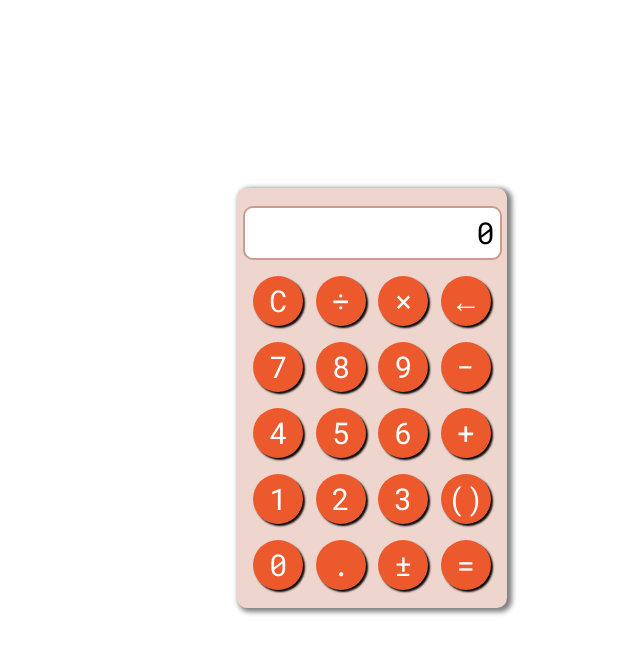
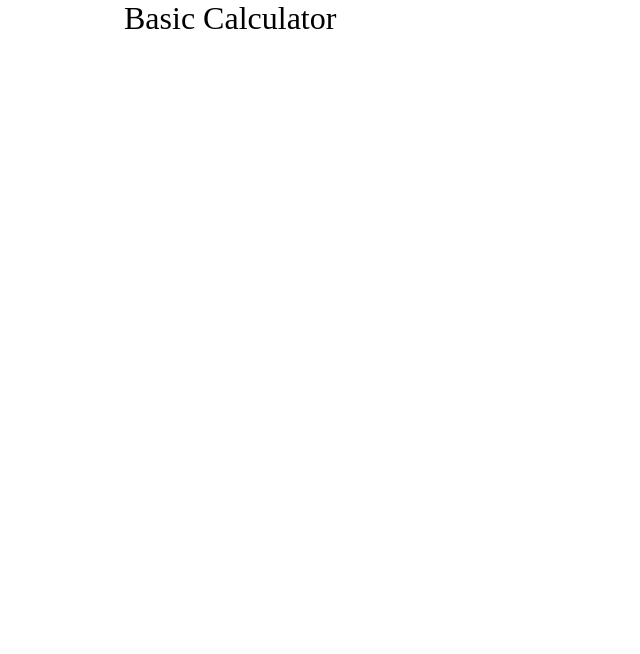
Before and after one commit to pbhattarai2017/test, a plain HTML site: page index.html in a window 1280 px wide. Shown: the whole page, without its empty margins (266-906 px from the left). Drawn offline with Linux system fonts and the light colour scheme.

Commit message:
Added landing page

```diff
--- a/index.html
+++ b/index.html
@@ -4,34 +4,16 @@
     <meta charset="UTF-8" />
     <meta name="viewport" content="width=device-width, initial-scale=1.0" />
     <meta http-equiv="X-UA-Compatible" content="ie=edge" />
-    <title>Document</title>
-    <link rel="stylesheet" href="style.css" />
-    <link href="https://fonts.googleapis.com/css?family=Roboto+Mono&display=swap" rel="stylesheet">
+    <title>My Portfolio</title>
+    <link rel="stylesheet" href="./style.css" />
   </head>
   <body>
-    <div class="grid-container">
-      <div class="grid-item display" id="result">Result</div>
-      <div class="grid-item" id="btnclear">C</div>
-      <div class="grid-item" id="btndivide">&divide;</div>
-      <div class="grid-item" id="btnmultiply">&times;</div>
-      <div class="grid-item" id="btnbackspace">&larr;</div>
-      <div class="grid-item" id="btn7">7</div>
-      <div class="grid-item" id="btn8">8</div>
-      <div class="grid-item" id="btn9">9</div>
-      <div class="grid-item" id="btnminus">&minus;</div>
-      <div class="grid-item" id="btn4">4</div>
-      <div class="grid-item" id="btn5">5</div>
-      <div class="grid-item" id="btn6">6</div>
-      <div class="grid-item" id="btnplus">+</div>
-      <div class="grid-item" id="btn1">1</div>
-      <div class="grid-item" id="btn2">2</div>
-      <div class="grid-item" id="btn3">3</div>
-      <div class="grid-item" id="btnparentheses">()</div>
-      <div class="grid-item" id="btn0">0</div>
-      <div class="grid-item" id="btnpoint">.</div>
-      <div class="grid-item" id="btnplusminus">&PlusMinus;</div>
-      <div class="grid-item" id="btnequal">=</div>
+    <div class="listbox">
+      <ul style="list-style: none;">
+        <li>
+          <a href="./calculator.html" class="links">Basic Calculator</a>
+        </li>
+      </ul>
     </div>
-    <script src="app.js"></script>
   </body>
 </html>
--- a/style.css
+++ b/style.css
@@ -81,3 +81,22 @@
   color: black;
   border: 2px solid rgb(204, 157, 143);
 }
+
+.listbox {
+  width: 500px;
+  /* background-color: lightgreen; */
+  position: absolute;
+  left: calc(50% - 250px);
+  font-size: 2em;
+  list-style: none;
+}
+
+.links {
+  text-decoration: none;
+  /* font-family: monospace; */
+  color: black;
+}
+
+.links:hover {
+  color: red;
+}
```
Also changed, not shown: calculator.html (added, +37 -0 lines).
